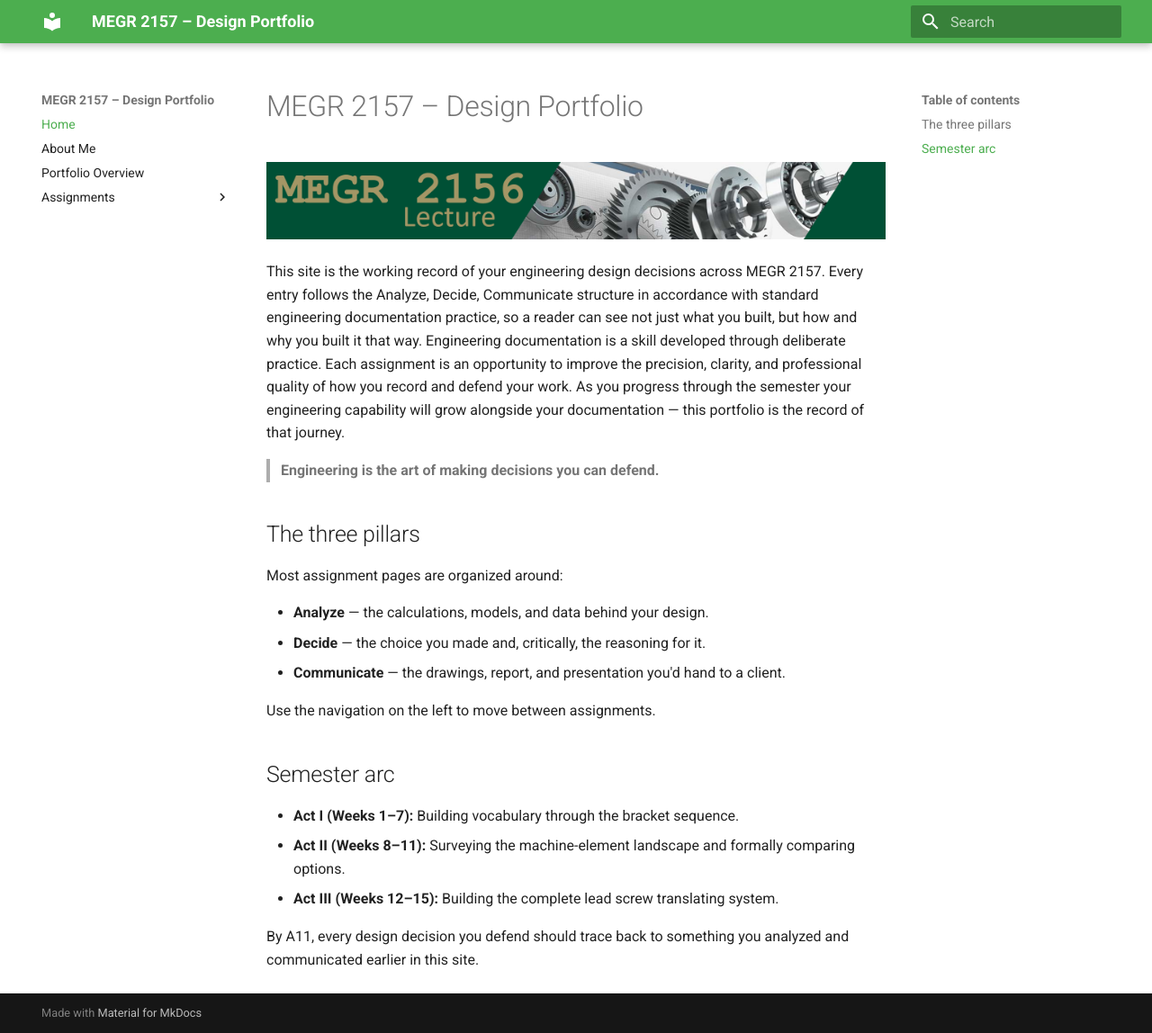
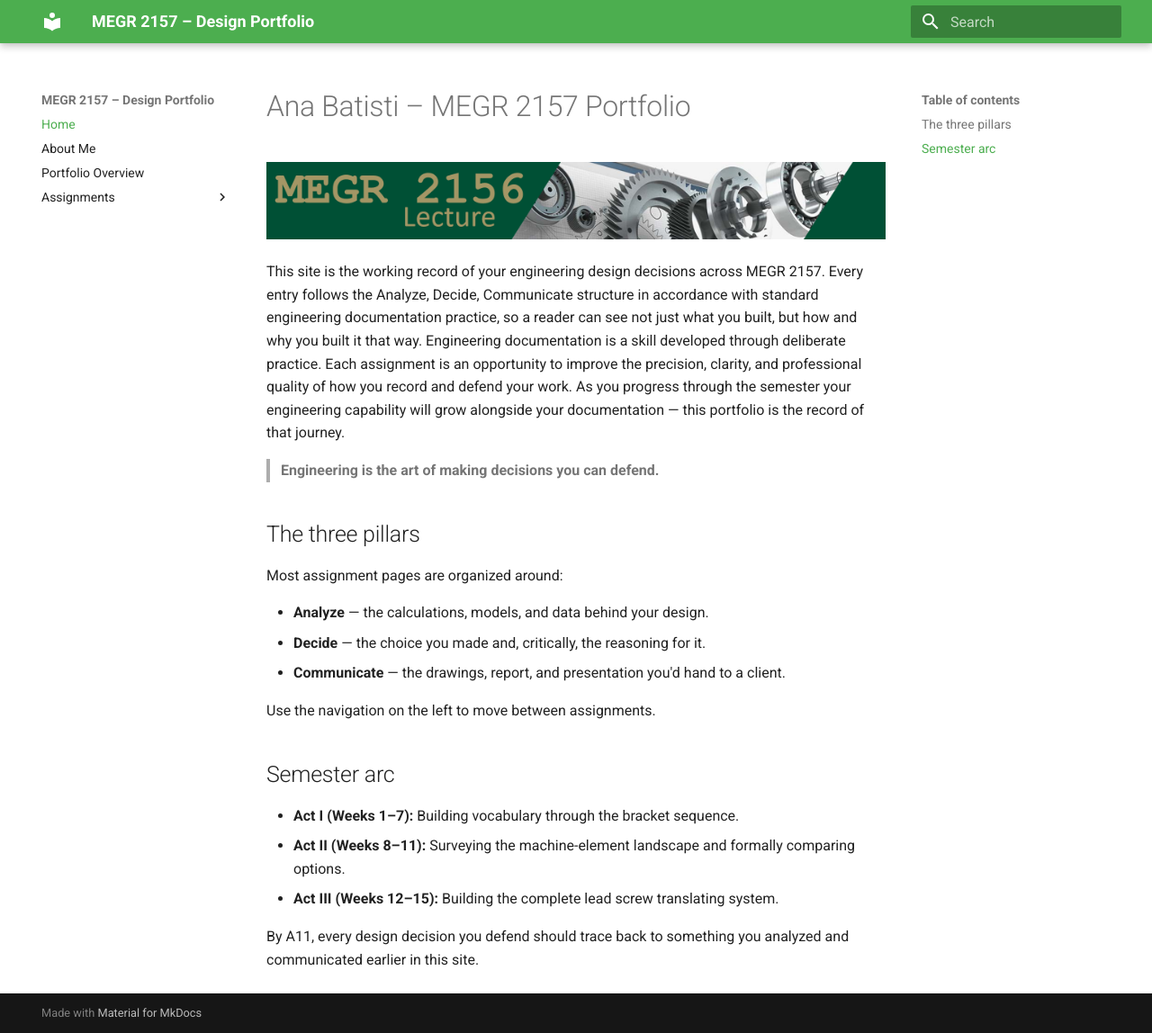
Before and after one commit to abatisti/megr2157-portfolio, an MkDocs documentation site: the page built from docs/index.md, in a window 1280 px wide and 1148 px high. Shown: the whole window at 90% size. Built offline with MkDocs 1.6.1 and Material for MkDocs 9.7.7, drawn with Linux system fonts in a browser that asks for light colours.

Commit message:
Update index.md
Initial site setup

```diff
--- a/docs/index.md
+++ b/docs/index.md
@@ -1,4 +1,4 @@
-# MEGR 2157 – Design Portfolio
+# Ana Batisti – MEGR 2157 Portfolio
 
 ![MEGR 2156-7 Title](MEGR2156title.png)
 
```
